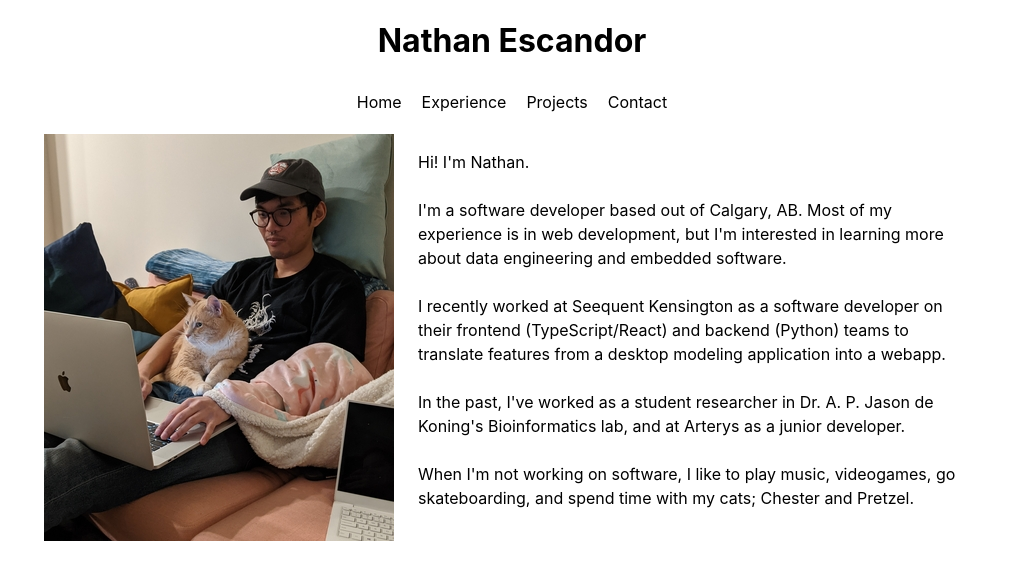
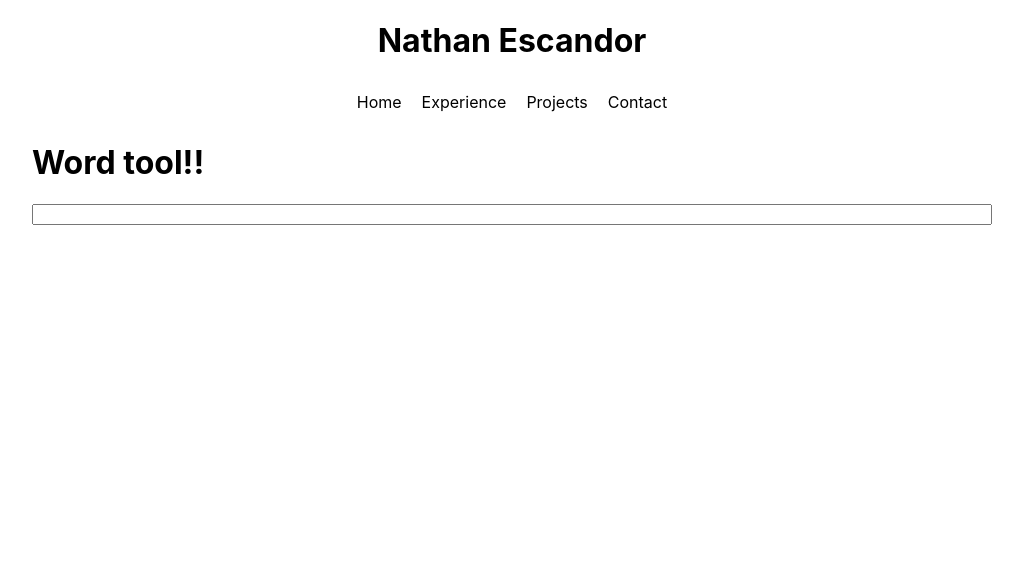
Before and after one commit to NathanEscandor/NathanEscandor.github.io, a React (Create React App) app: page /kay in a window 1280 px wide. Shown: the top 580 px of the page, without its empty margins (128-1151 px from the left). Built offline with nearby package versions, Linux system fonts and the light colour scheme.

Commit message:
add word format tool for kay

```diff
--- a/src/App.jsx
+++ b/src/App.jsx
@@ -7,6 +7,7 @@ import Home from './Content/Home/Home';
 import Experience from './Content/Experience/Experience';
 import Projects from './Content/Projects/Projects';
 import Contact from './Content/Contact/Contact';
+import KayTools from './Content/KayTools/KayTools';
 
 function App() {
     const classes = useStyles();
@@ -26,6 +27,7 @@ function App() {
                     <Route path='/projects'><Projects /></Route>
                     <Route path='/codon'><Projects /></Route>
                     <Route path='/contact'><Contact /></Route>
+                    <Route path='/kay'><KayTools /></Route>
                     <Route path='/'><Home /></Route>
                 </Switch>
             </Router>
--- /dev/null
+++ b/src/Content/KayTools/KayTools.jsx
@@ -0,0 +1,25 @@
+import * as React from 'react';
+import { Grid } from '@material-ui/core';
+// import { useStyles } from './Home.styles';
+function KayTools() {
+    // const classes = useStyles();
+    const [inputText, setInputText] = React.useState('');
+
+    return(
+        <Grid item container direction="column">
+            <Grid item>
+                <h1>Word tool!!</h1>
+            </Grid>
+                <input
+                    name="email"
+                    type="text"
+                    value={inputText}
+                    onChange={(e) => setInputText(e.target.value.replace(/(\r\n|\n|\r)/gm, ""))}
+                />
+
+        <h3>{inputText}</h3>
+    </Grid>
+    );
+};
+
+export default KayTools;
```
